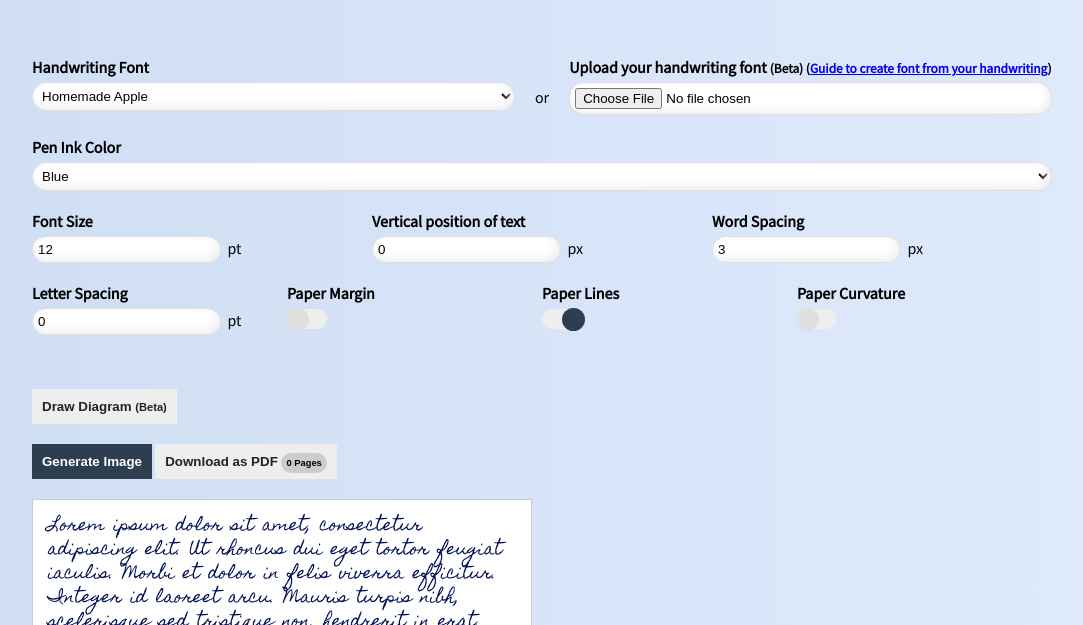
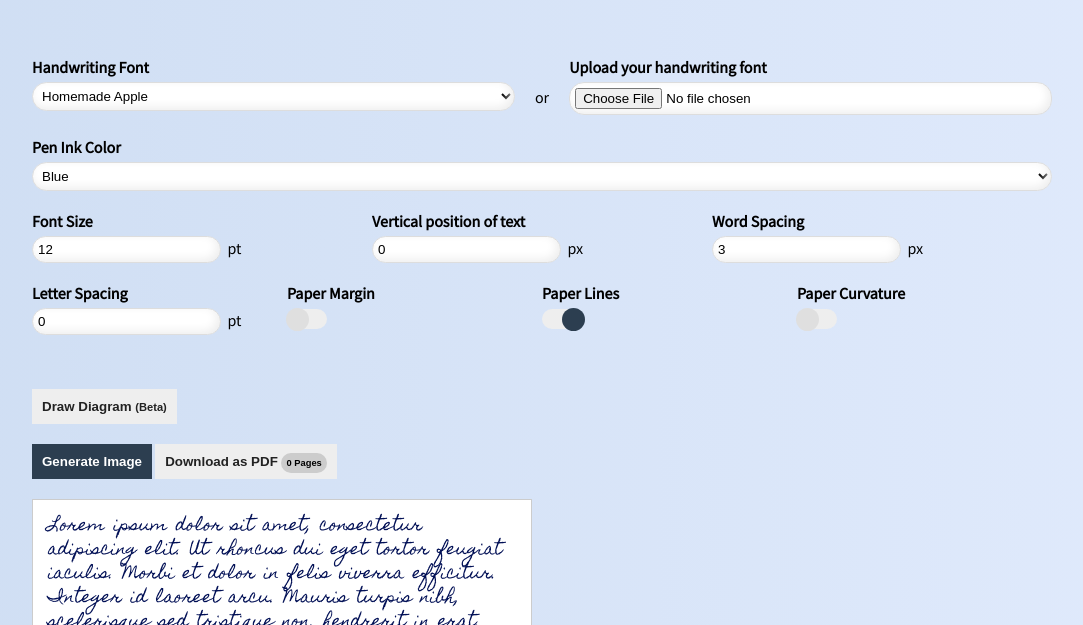
Before and after one commit to cidic96/lipi, a website with bundled scripts: page index.html in a window 1280 px wide. Shown: the part 175-800 px from the top of the page, without its empty margins (98-1181 px from the left). Built offline with nearby package versions, Linux system fonts and the light colour scheme; no server answers; a script that the page names is missing; a web font is replaced by a local one.

Commit message:
Update index.html

```diff
--- a/index.html
+++ b/index.html
@@ -45,7 +45,7 @@
           </div>
           <div style="padding: 30px 20px;">or</div>
           <div class="col">
-            <label for="font-file">Upload your handwriting font <small>(Beta) (<a href="#how-to-add-handwriting">Guide to create font from your handwriting</a>)</small></label>
+            <label for="font-file">Upload your handwriting font</label>
             <input type="file" id="font-file" />
             <br>
           </div>
```
